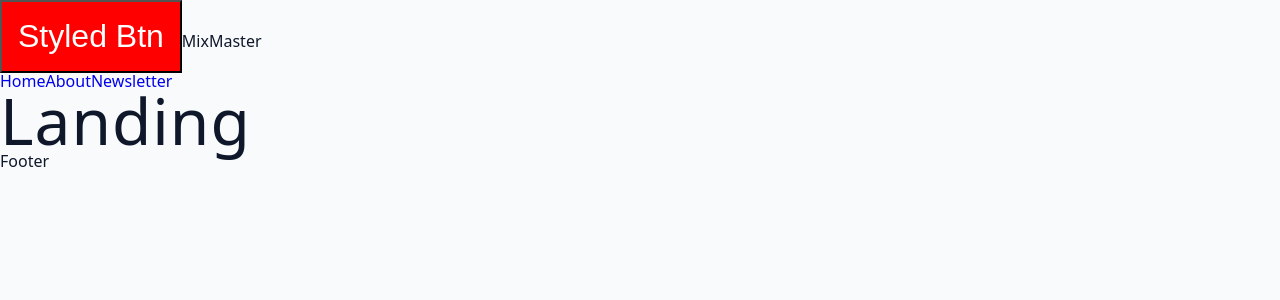
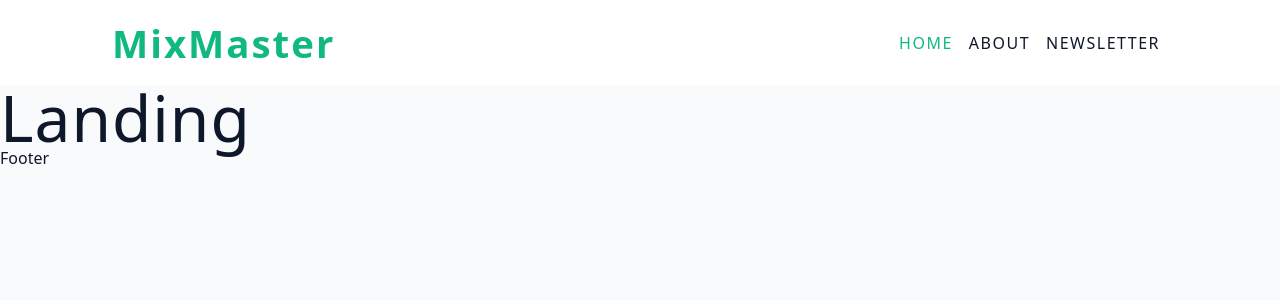
Before and after one commit to locaulker/cocktailMixer-app, a React (Vite) app: page / in a window 1280 px wide. Shown: the top 300 px of the page. Built offline with nearby package versions, Linux system fonts and the light colour scheme.

Commit message:
added navbar css using styled components

```diff
--- a/src/assets/wrappers/Navbar.js
+++ b/src/assets/wrappers/Navbar.js
@@ -1,4 +1,4 @@
-import styled from 'styled-components';
+import styled from "styled-components"
 
 const Wrapper = styled.nav`
   background: var(--white);
@@ -11,7 +11,7 @@ const Wrapper = styled.nav`
     padding: 1.5rem 2rem;
   }
   .logo {
-    font-size: clamp(1.5rem, 3vw, 3rem);
+    font-size: clamp(1.5em, 3vw, 3rem);
     color: var(--primary-500);
     font-weight: 700;
     letter-spacing: 2px;
@@ -26,7 +26,8 @@ const Wrapper = styled.nav`
     color: var(--grey-900);
     padding: 0.5rem 0.5rem 0.5rem 0;
     transition: var(--transition);
-    letter-spacing: 2px;
+    letter-spacing: 1.5px;
+    text-transform: uppercase;
   }
   .nav-link:hover {
     color: var(--primary-500);
@@ -34,6 +35,7 @@ const Wrapper = styled.nav`
   .active {
     color: var(--primary-500);
   }
+
   @media (min-width: 768px) {
     .nav-center {
       flex-direction: row;
@@ -45,6 +47,6 @@ const Wrapper = styled.nav`
       margin-top: 0;
     }
   }
-`;
+`
 
-export default Wrapper;
+export default Wrapper
--- a/src/components/Navbar.jsx
+++ b/src/components/Navbar.jsx
@@ -1,18 +1,19 @@
 import { NavLink } from "react-router-dom"
 import styled from "styled-components"
+import Wrapper from "../assets/wrappers/Navbar"
 
-const StyledBtn = styled.button`
-  background: red;
-  color: white;
-  font-size: 2rem;
-  padding: 1rem;
-`
+// const StyledBtn = styled.button`
+//   background: red;
+//   color: white;
+//   font-size: 2rem;
+//   padding: 1rem;
+// `
 
 const Navbar = () => {
   return (
-    <nav>
+    <Wrapper>
       <div className="nav-center">
-        <StyledBtn>Styled Btn</StyledBtn>
+        {/* <StyledBtn>Styled Btn</StyledBtn> */}
         <span className="logo">MixMaster</span>
         <div className="nav-links">
           <NavLink to="/" className="nav-link">
@@ -26,7 +27,12 @@ const Navbar = () => {
           </NavLink>
         </div>
       </div>
-    </nav>
+    </Wrapper>
   )
 }
+
+// const Wrapper = styled.nav`
+//   background: orangered;
+// `
+
 export default Navbar
```
